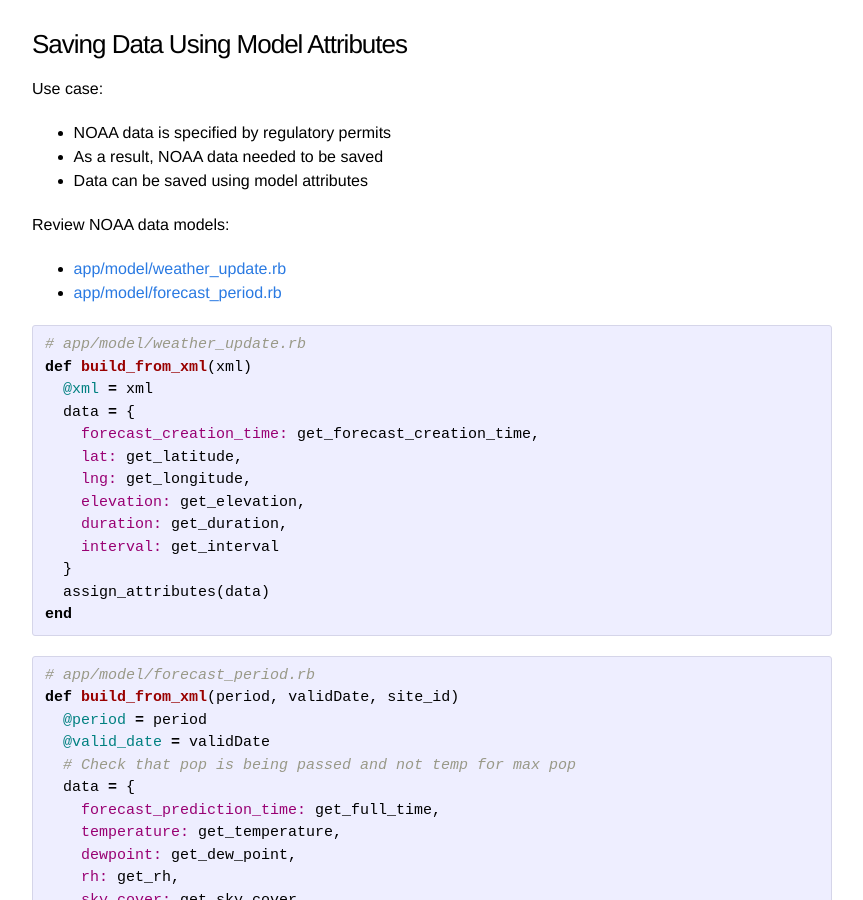
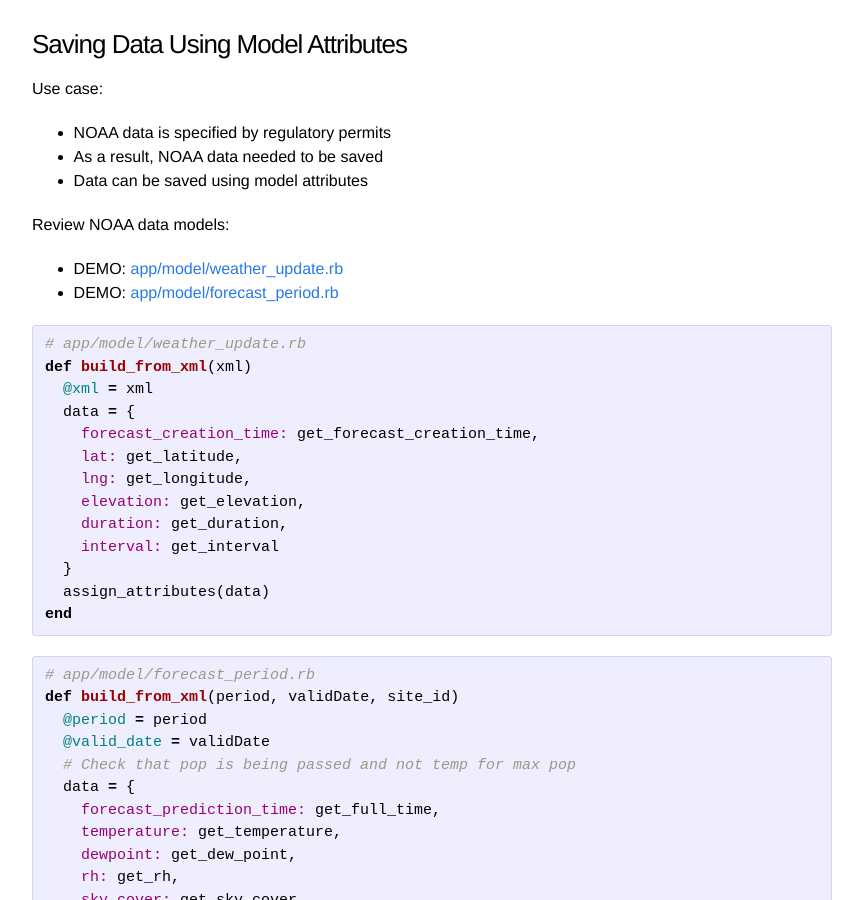
Before and after one commit to stormsavvy/stormsavvy.github.io, a Jekyll site: the page built from _posts/2014-11-20-east-bay-rails-meetup.markdown, in a window 1280 px wide and 900 px high, scrolled down 3361 px. Shown: the whole window, without its empty margins (208-1071 px from the left). Built offline with Jekyll 4.4.1, drawn with Linux system fonts in a browser that asks for light colours.

Commit message:
76663852 final revisions for EBR meetup

```diff
--- a/_posts/2014-11-20-east-bay-rails-meetup.markdown
+++ b/_posts/2014-11-20-east-bay-rails-meetup.markdown
@@ -161,8 +161,8 @@ Use case:
 
 Review NOAA data models:
 
-* [app/model/weather_update.rb][wu]
-* [app/model/forecast_period.rb][fp]
+* DEMO: [app/model/weather_update.rb][wu]
+* DEMO: [app/model/forecast_period.rb][fp]
 
 {% highlight ruby %}
 # app/model/weather_update.rb
```
